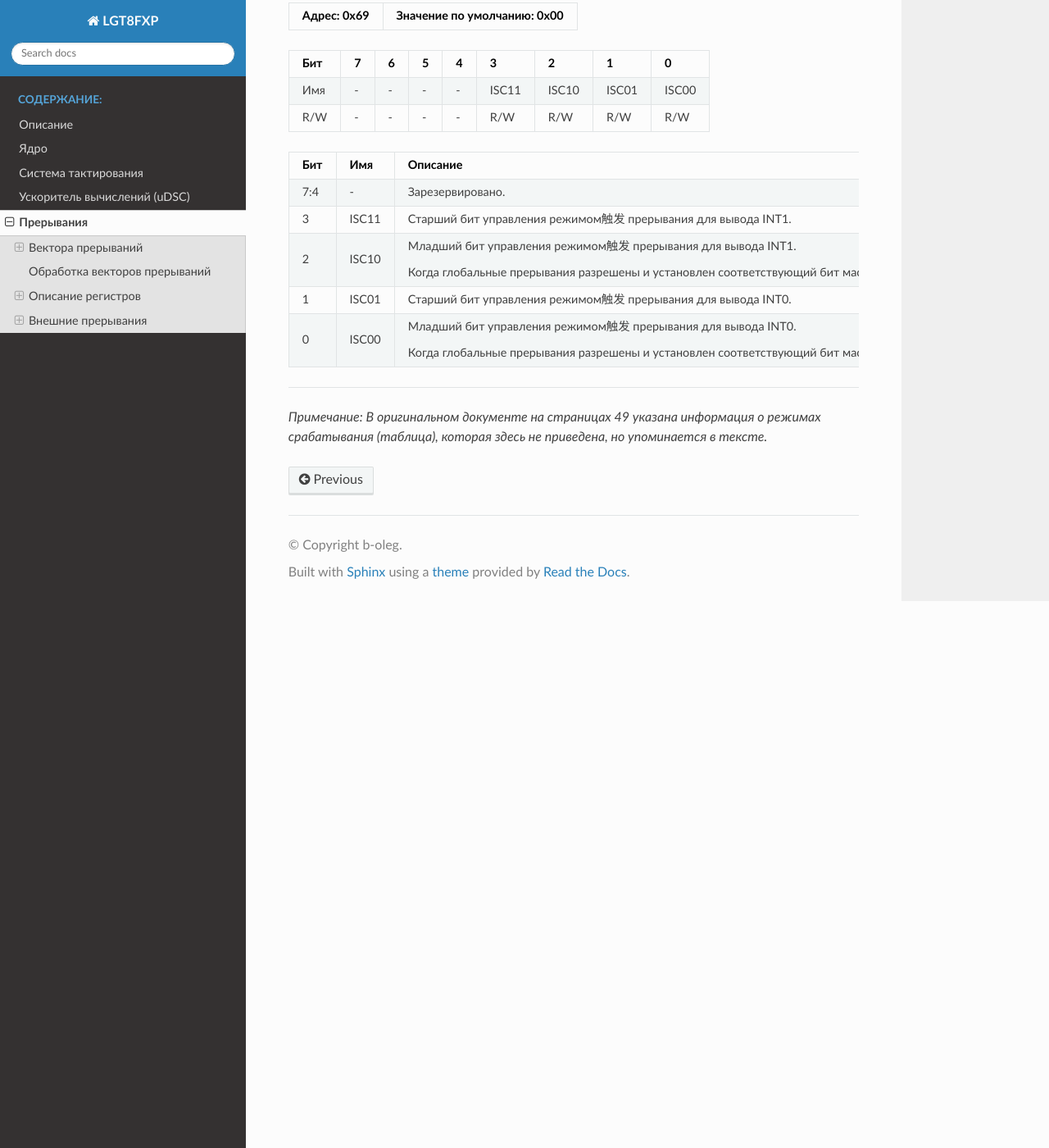
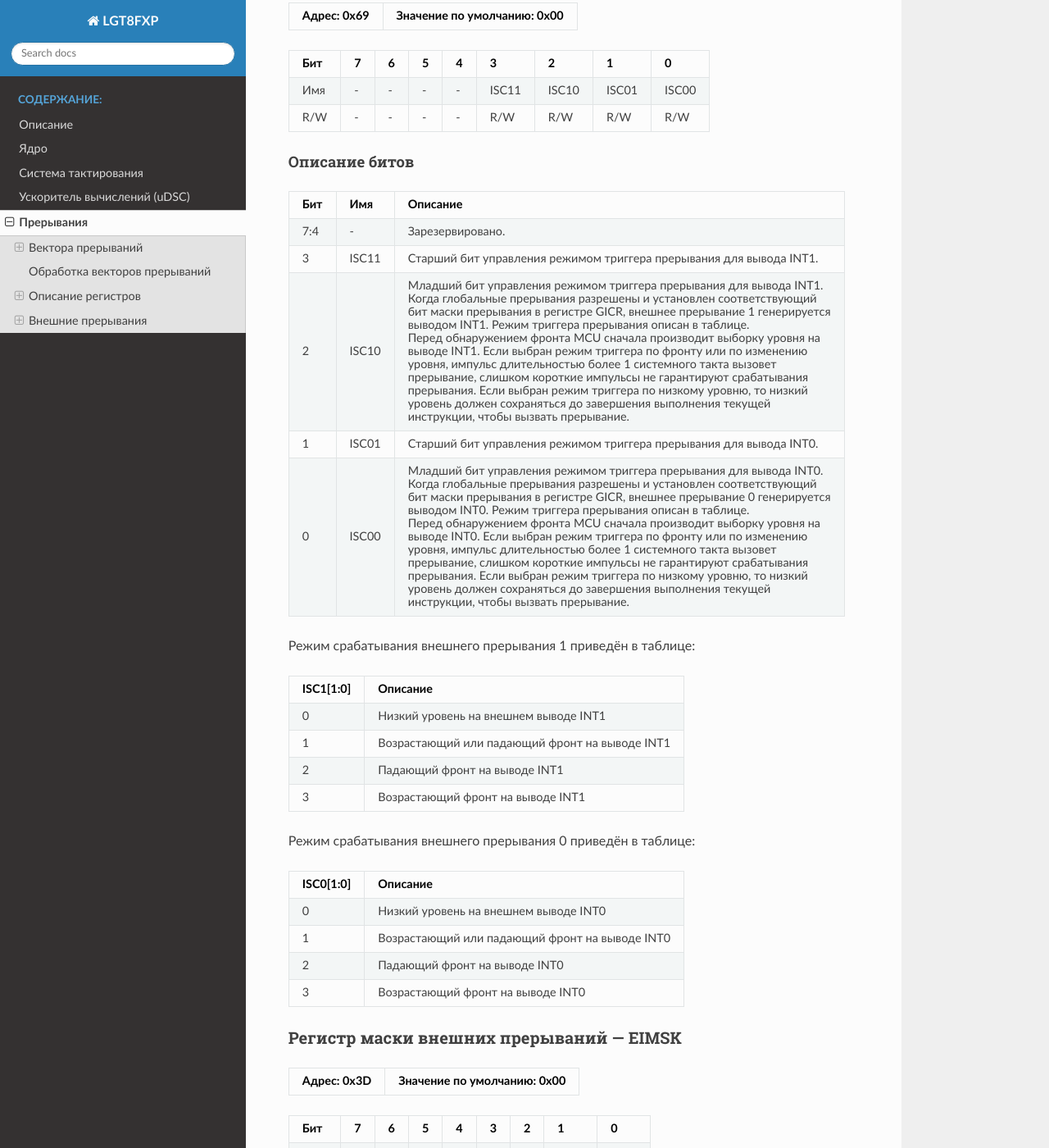
Before and after one commit to b-oleg/LGT8FXP, a Sphinx documentation site: the page built from doc/interrupts.md, in a window 1280 px wide and 1400 px high, scrolled down 5807 px. Shown: the whole window at 82% size. Built offline with Sphinx 7.4.7 and the Read the Docs theme 3.1.0, drawn with Linux system fonts in a browser that asks for light colours; some of the changed text lies outside the part shown.

Commit message:
add int reg

```diff
--- a/doc/interrupts.md
+++ b/doc/interrupts.md
@@ -141,11 +141,11 @@
 |-----|-------------|----------|
 | [0] | WCE | Бит разрешения обновления MCUCR.<br>Перед обновлением MCUCR необходимо установить этот бит,<br>затем выполнить обновление регистра MCUCR в течение 6 циклов. |
 | [1] | IVSEL | Бит выбора вектора прерывания.<br>Когда этот бит установлен в 1, адреса векторов прерываний<br>будут переназначены на новый адрес в соответствии<br>со значением регистра IVBASE. |
-| [2] | IFAIL | Флаг сбоя загрузки конфигурации системы. <br>0 = проверка конфигурационной информации пройдена <br>1 = сбой загрузки конфигурационной информации |
+| [2] | IFAIL | Флаг сбоя загрузки конфигурации системы.<br>0 = проверка конфигурационной информации пройдена <br>1 = сбой загрузки конфигурационной информации |
 | [3] | IRLD | Запись 1 инициирует перезагрузку конфигурации системы. |
-| [4] | PUD | Глобальный бит запрета подтяжки (pull-up). <br>0 = глобальное управление подтяжкой включено <br>1 = подтягивающие резисторы на всех входах/выходах отключены |
-| [5] | EXRFD | Бит запрета фильтрации внешнего сброса. <br>0 = цифровой фильтр внешнего сброса (190 мкс) включён <br>1 = цифровой фильтр внешнего сброса отключён |
-| [6] | FPDEN | Управление питанием Flash (Power-down). <br>0 = после перехода системы в SLEEP питание Flash сохраняется <br>1 = после перехода системы в SLEEP питание Flash отключается |
+| [4] | PUD | Глобальный бит запрета подтяжки (pull-up).<br>0 = глобальное управление подтяжкой включено <br>1 = подтягивающие резисторы на всех входах/выходах отключены |
+| [5] | EXRFD | Бит запрета фильтрации внешнего сброса.<br>0 = цифровой фильтр внешнего сброса (190 мкс) включён <br>1 = цифровой фильтр внешнего сброса отключён |
+| [6] | FPDEN | Управление питанием Flash (Power-down).<br>0 = после перехода системы в SLEEP питание Flash сохраняется <br>1 = после перехода системы в SLEEP питание Flash отключается |
 | [7] | FWKEN | Управление режимом быстрого пробуждения.<br>Действителен только для режима Power/Off.<br>0 = задержка фильтрации 260 мкс <br>1 = задержка фильтрации 32 мкс |
 
 ### Регистр базового адреса векторов прерываний — IVBASE
@@ -161,50 +161,100 @@
 
 | Биты | Обозначение | Описание |
 |------|-------------|----------|
-| [7:0] | IVBASE | Если бит IVSEL установлен в 1, векторы прерываний (за исключением вектора сброса) будут переназначены на новый базовый адрес IVBASE страницей размером 512 байт.<br><br>Базовый адрес векторов прерываний после переназначения вычисляется как:<br>**(IVBASE << 8) + соответствующий адрес вектора из таблицы 1** |
+| [7:0] | IVBASE | Если бит IVSEL установлен в 1, векторы прерываний (за исключением<br>вектора сброса) будут переназначены на новый базовый адрес<br>IVBASE страницей размером 512 байт.<br>Базовый адрес векторов прерываний после переназначения<br>вычисляется как:<br>**(IVBASE << 8) + соответствующий адрес вектора из таблицы 1** |
 
 ## Внешние прерывания
 
-- 2 источника внешних прерываний
+- Доступно 2 источника внешних прерываний
 - Настраиваемый уровень или фронт (срез) для запуска прерывания
 - Может использоваться как источник пробуждения в режимах сна
 
 ### Обзор
 
-Внешние прерывания генерируются выводами **INT0** и **INT1**. Внешнее прерывание может сработать, даже если эти два вывода сконфигурированы как выходы, при условии, что внешнее прерывание разрешено. Это можно использовать для создания программного прерывания. Внешние прерывания могут запускаться по возрастающему фронту, падающему фронту или низкому уровню сигнала, что настраивается с помощью регистра управления внешними прерываниями **EICRA**. Когда внешнее прерывание разрешено и настроено на запуск по уровню (только для выводов **INT0** и **INT1**), прерывание будет генерироваться непрерывно, пока на выводе присутствует низкий уровень. Для запуска прерывания по возрастающему или падающему фронту на выводах **INT0** и **INT1** требуется 10 тактов正常工作, в то время как запуск по низкому уровню на этих выводах обрабатывается асинхронно. Во всех режимах сна, кроме режима Idle, тактирование ввода-вывода остановлено. Поэтому оба внешних прерывания могут использоваться как источники пробуждения во всех режимах сна, кроме режима Idle.
+Внешние прерывания генерируются выводами **INT0** и **INT1**. Внешнее прерывание может сработать, даже если эти два вывода сконфигурированы как выходы, при условии, что внешнее прерывание разрешено. Это можно использовать для создания программного прерывания. Внешние прерывания могут запускаться по возрастающему фронту, падающему фронту или низкому уровню сигнала, что настраивается с помощью регистра управления внешними прерываниями **EICRA**. Когда внешнее прерывание разрешено и настроено на запуск по уровню (только для выводов **INT0** и **INT1**), прерывание будет генерироваться непрерывно, пока на выводе присутствует низкий уровень. Для запуска прерывания по нарастающему или падающему фронту на выводах **INT0** и **INT1** требуется 10 тактов, в то время как запуск по низкому уровню на этих выводах обрабатывается асинхронно. Во всех режимах сна, кроме режима Idle, тактирование ввода-вывода остановлено. Поэтому оба внешних прерывания могут использоваться как источники пробуждения во всех режимах сна, кроме режима Idle.
 
 Если прерывание по уровню используется для пробуждения в режиме энергосбережения, изменённый уровень должен удерживаться в течение определённого времени, чтобы разбудить **MCU** и снизить чувствительность к шумам. Требуемый уровень должен сохраняться достаточно долго, чтобы MCU успел завершить процесс пробуждения и затем вызвать прерывание по уровню.
 
 ---
 
-### Определения регистров
+### Описание регистров
 
-| Регистр | Адрес | Значение по умолчанию | Описание |
-|---------|-------|-----------------------|----------|
-| EICRA   | 0x69  | 0x00                 | Регистр управления внешними прерываниями A |
-| EIMSK   | 0x3D  | 0x00                 | Регистр маски внешних прерываний |
-| EIFR    | 0x3C  | 0x00                 | Регистр флагов внешних прерываний |
+| Регистр | Адрес | Значение по<br>умолчанию | Описание |
+|-|-|-|-|
+| EICRA | 0x69 | 0x00 | Регистр управления внешними прерываниями A |
+| EIMSK | 0x3D | 0x00 | Регистр маски внешних прерываний |
+| EIFR  | 0x3C | 0x00 | Регистр флагов внешних прерываний |
 
 ### Регистр управления внешними прерываниями A — EICRA
 
-#### EICRA — Регистр управления внешними прерываниями A
-
 | Адрес: 0x69 | Значение по умолчанию: 0x00 |
-|---|---|
+|-|-|
 
 | Бит | 7 | 6 | 5 | 4 | 3 | 2 | 1 | 0 |
 |-----|---|---|---|---|---|---|---|---|
 | Имя | - | - | - | - | ISC11 | ISC10 | ISC01 | ISC00 |
 | R/W | - | - | - | - | R/W | R/W | R/W | R/W |
 
+#### Описание битов
+
 | Бит | Имя | Описание |
 |-----|-----|----------|
 | 7:4 | - | Зарезервировано. |
-| 3 | ISC11 | Старший бит управления режимом触发 прерывания для вывода INT1. |
-| 2 | ISC10 | Младший бит управления режимом触发 прерывания для вывода INT1. <br><br>Когда глобальные прерывания разрешены и установлен соответствующий бит маски прерывания в регистре GICR, внешнее прерывание 1 генерируется выводом INT1. Режим触发 прерывания описан в таблице. Перед обнаружением фронта MCU сначала производит выборку уровня на выводе INT1. Если выбран режим触发 по фронту или по изменению уровня, импульс длительностью более 1 такта системного时钟 вызовет прерывание; слишком короткие импульсы не гарантируют срабатывания прерывания. Если выбран режим触发 по низкому уровню, то низкий уровень должен сохраняться до завершения выполнения текущей инструкции, чтобы вызвать прерывание. |
-| 1 | ISC01 | Старший бит управления режимом触发 прерывания для вывода INT0. |
-| 0 | ISC00 | Младший бит управления режимом触发 прерывания для вывода INT0. <br><br>Когда глобальные прерывания разрешены и установлен соответствующий бит маски прерывания в регистре GICR, внешнее прерывание 0 генерируется выводом INT0. Режим触发 прерывания описан в таблице. Перед обнаружением фронта MCU сначала производит выборку уровня на выводе INT0. Если выбран режим触发 по фронту или по изменению уровня, импульс длительностью более 1 такта системного时钟 вызовет прерывание; слишком короткие импульсы не гарантируют срабатывания прерывания. Если выбран режим触发 по низкому уровню, то низкий уровень должен сохраняться до завершения выполнения текущей инструкции, чтобы вызвать прерывание. |
+| 3 | ISC11 | Старший бит управления режимом триггера прерывания для вывода INT1. |
+| 2 | ISC10 | Младший бит управления режимом триггера прерывания для вывода INT1.<br>Когда глобальные прерывания разрешены и установлен соответствующий<br>бит маски прерывания в регистре GICR, внешнее прерывание 1 генерируется<br>выводом INT1. Режим триггера прерывания описан в таблице.<br>Перед обнаружением фронта MCU сначала производит выборку уровня на<br>выводе INT1. Если выбран режим триггера по фронту или по изменению<br>уровня, импульс длительностью более 1 системного такта вызовет<br>прерывание, слишком короткие импульсы не гарантируют срабатывания<br>прерывания. Если выбран режим триггера по низкому уровню, то низкий<br>уровень должен сохраняться до завершения выполнения текущей<br>инструкции, чтобы вызвать прерывание. |
+| 1 | ISC01 | Старший бит управления режимом триггера прерывания для вывода INT0. |
+| 0 | ISC00 | Младший бит управления режимом триггера прерывания для вывода INT0.<br>Когда глобальные прерывания разрешены и установлен соответствующий<br>бит маски прерывания в регистре GICR, внешнее прерывание 0 генерируется<br>выводом INT0. Режим триггера прерывания описан в таблице.<br>Перед обнаружением фронта MCU сначала производит выборку уровня на<br>выводе INT0. Если выбран режим триггера по фронту или по изменению<br>уровня, импульс длительностью более 1 системного такта вызовет<br>прерывание, слишком короткие импульсы не гарантируют срабатывания<br>прерывания. Если выбран режим триггера по низкому уровню, то низкий<br>уровень должен сохраняться до завершения выполнения текущей<br>инструкции, чтобы вызвать прерывание. |
 
----
+Режим срабатывания внешнего прерывания 1 приведён в таблице:
 
-*Примечание: В оригинальном документе на страницах 49 указана информация о режимах срабатывания (таблица), которая здесь не приведена, но упоминается в тексте.*
+| ISC1[1:0] | Описание                                    |
+|-----------|---------------------------------------------|
+| 0         | Низкий уровень на внешнем выводе INT1       |
+| 1         | Возрастающий или падающий фронт на выводе INT1 |
+| 2         | Падающий фронт на выводе INT1               |
+| 3         | Возрастающий фронт на выводе INT1           |
+
+Режим срабатывания внешнего прерывания 0 приведён в таблице:
+
+| ISC0[1:0] | Описание                                    |
+|-----------|---------------------------------------------|
+| 0         | Низкий уровень на внешнем выводе INT0       |
+| 1         | Возрастающий или падающий фронт на выводе INT0 |
+| 2         | Падающий фронт на выводе INT0               |
+| 3         | Возрастающий фронт на выводе INT0           |
+
+### Регистр маски внешних прерываний — EIMSK
+
+| Адрес: 0x3D | Значение по умолчанию: 0x00 |
+|-|-|
+
+| Бит | 7 | 6 | 5 | 4 | 3 | 2 | 1 | 0 |
+|-----|---|---|---|---|---|---|---|---|
+| Имя | - | - | - | - | - | - | INT1 | INT0 |
+| R/W | - | - | - | - | - | - | R/W | R/W |
+
+#### Описание битов
+
+| Бит | Имя | Описание |
+|-----|-----|----------|
+| 7:2 | - | Зарезервировано |
+| 1 | INT1 | Бит разрешения прерывания от внешнего вывода 1.<br>Когда бит INT1 установлен в «1» и глобальные прерывания<br>разрешены, внешнее прерывание от вывода 1 разрешено,<br>а функция пробуждения включена.<br>Даже если вывод INT1 сконфигурирован как выход, прерывание<br>будет сгенерировано при соответствующем изменении уровня<br>на выводе.<br>Когда бит INT1 установлен в «0», внешнее прерывание от<br>вывода 1 запрещено, а функция пробуждения также отключена. |
+| 0 | INT0 | Бит разрешения прерывания от внешнего вывода 0.<br>Когда бит INT0 установлен в «1» и глобальные прерывания<br>разрешены, внешнее прерывание от вывода 0 разрешено,<br>а функция пробуждения включена.<br>Даже если вывод INT0 сконфигурирован как выход, прерывание<br>будет сгенерировано при соответствующем изменении уровня<br>на выводе.<br>Когда бит INT0 установлен в «0», внешнее прерывание от<br>вывода 0 запрещено, а функция пробуждения также отключена. |
+
+### Регистр флагов внешних прерываний — EIFR
+
+| Адрес: 0x3C | Значение по умолчанию: 0x00 |
+|-|-|
+
+| Бит | 7 | 6 | 5 | 4 | 3 | 2 | 1 | 0 |
+|-----|---|---|---|---|---|---|---|---|
+| Имя | - | - | - | - | - | - | INTF1 | INTF0 |
+| R/W | - | - | - | - | - | - | R/W | R/W |
+
+#### Описание битов
+
+| Бит | Имя | Описание |
+|-----|-----|----------|
+| 7:2 | - | Зарезервировано |
+| 1 | INTF1 | Флаг прерывания от внешнего вывода 1.<br>При срабатывании прерывания по фронту на внешнем<br>выводе 1 флаг INTF1 устанавливается.<br>При срабатывании прерывания по низкому уровню на внешнем<br>выводе 1 флаг INTF1 не устанавливается.<br>Если в этот момент бит разрешения прерывания INT1EN<br>установлен в «1» и глобальный флаг прерывания разрешён,<br>то будет сгенерировано внешнее прерывание от вывода 1.<br>При выполнении подпрограммы обработки этого прерывания<br>INTF1 будет автоматически сброшен. Также сбросить этот флаг<br>можно записью «1» в бит INTF1.|
+| 0 | INTF0 | Флаг прерывания от внешнего вывода 0.<br>При срабатывании прерывания по фронту на внешнем<br>выводе 0 флаг INTF0 устанавливается.<br>При срабатывании прерывания по низкому уровню на внешнем<br>выводе 0 флаг INTF0 не устанавливается.<br>Если в этот момент бит разрешения прерывания INT0EN<br>установлен в «1» и глобальный флаг прерывания разрешён,<br>то будет сгенерировано внешнее прерывание от вывода 0.<br>При выполнении подпрограммы обработки этого прерывания<br>INTF0 будет автоматически сброшен. Также сбросить этот флаг<br>можно записью «1» в бит INTF0.|
```
